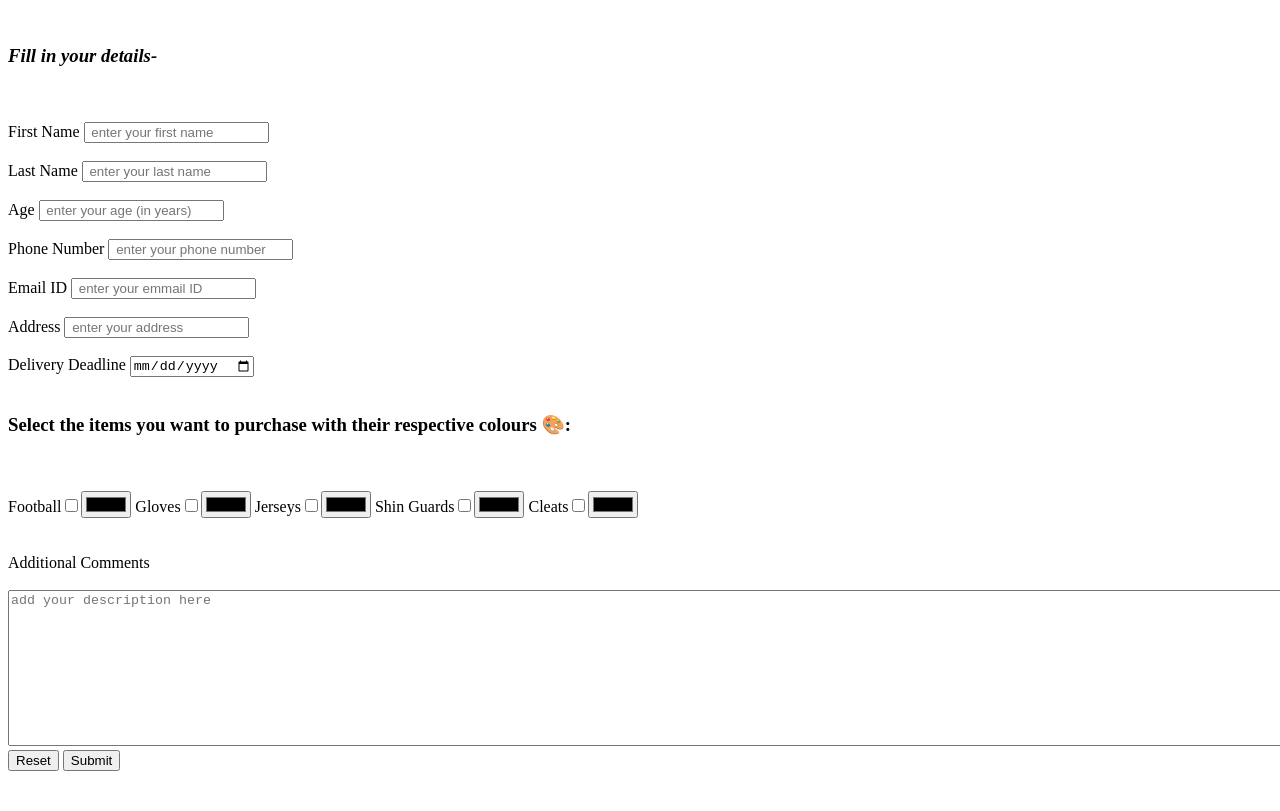
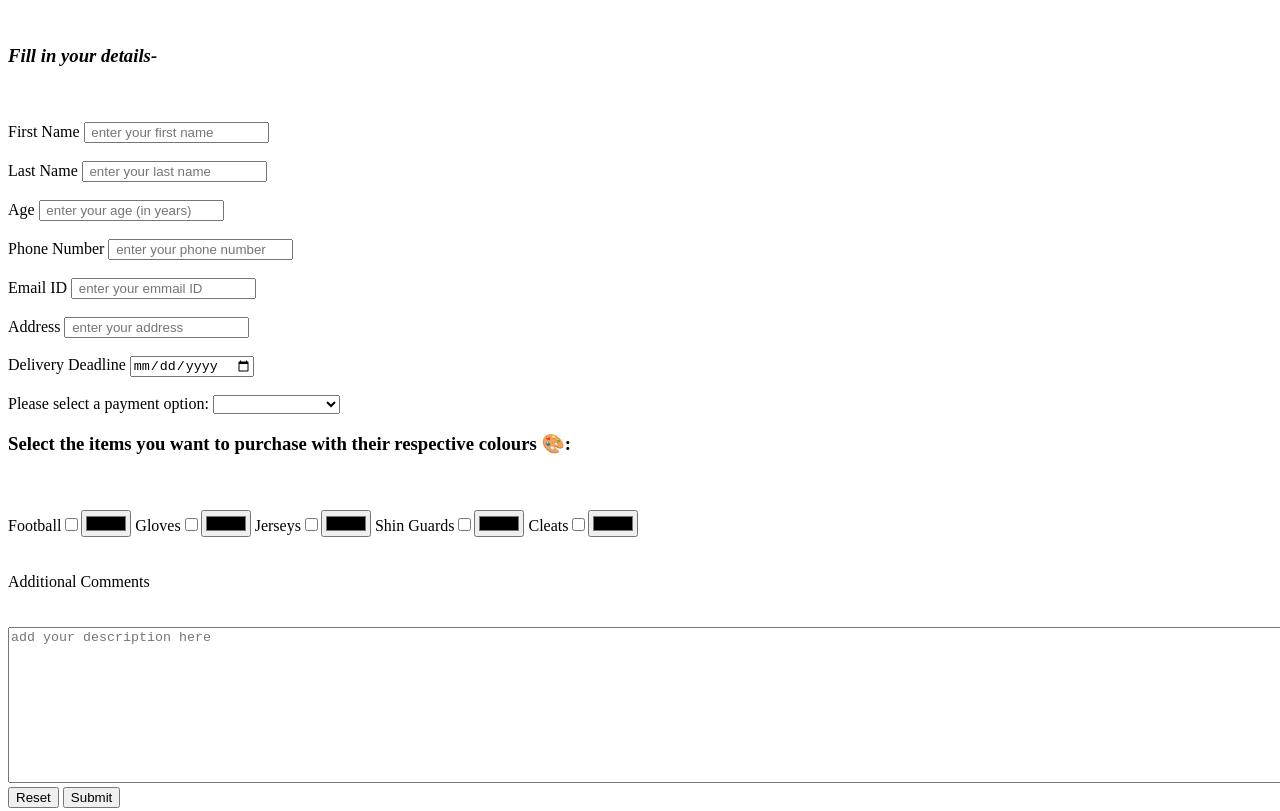
Before and after one commit to Raumdeuter-07/assignment1, a plain HTML site: page index.html in a window 1280 px wide. Shown: the part 1860-2671 px from the top of the page. Drawn offline with Linux system fonts and the light colour scheme.

Commit message:
Update index.html

```diff
--- a/index.html
+++ b/index.html
@@ -150,6 +150,15 @@
                 <label for="emid ">Email ID </label><input type="email " placeholder=" enter your emmail ID " required/><br><br>
                 <label for="add ">Address </label><input type="" placeholder=" enter your address " required/><br><br>
                 <label for="deadline">Delivery Deadline </label><input type="date"><br><br>
+                 <label for="paymentoption">Please select a payment option:</label>
+                <select name="payment" id="">
+                    <option value=""></option>
+                    <option value="UPI">UPI</option>
+                    <option value="COD">Cash On Delivery</option>
+                    <option value="card">Credit/Debit Card</option>
+                    <option value="IB">Internet Banking</option>
+                    </select>
+
 
                 <h3>Select the items you want to purchase with their respective colours 🎨:</h3> <br><br>
                 <label for="foot ">Football</label><input type="checkbox"><input type="color">
@@ -157,7 +166,7 @@
                 <label for="foot1 ">Jerseys</label><input type="checkbox"><input type="color">
                 <label for="foot2 ">Shin Guards</label><input type="checkbox"><input type="color">
                 <label for="foot3 ">Cleats</label><input type="checkbox"><input type="color"> <br><br><br>
-                <label for="descp">Additional Comments</label><br><br>
+                <label for="descp">Additional Comments</label><br><br><br>
                 <textarea name="cmnts" id="" cols="250" rows="10" placeholder="add your description here"></textarea>
                 <label for=""></label><input type="reset">
                 <label for=""></label><input type="submit">
```
